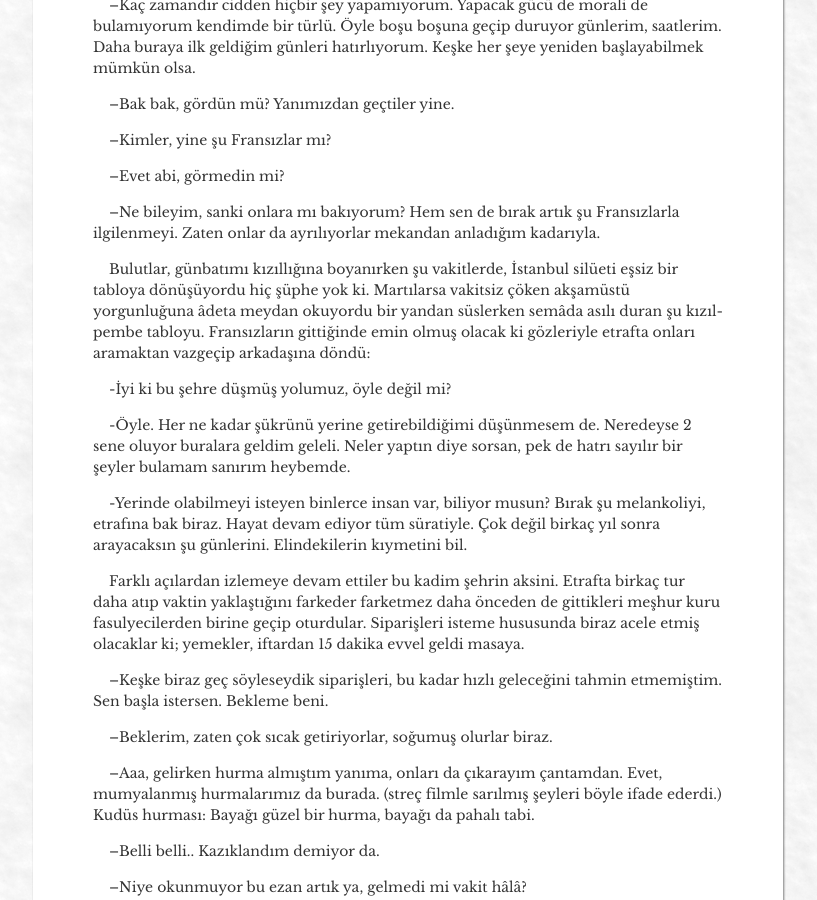
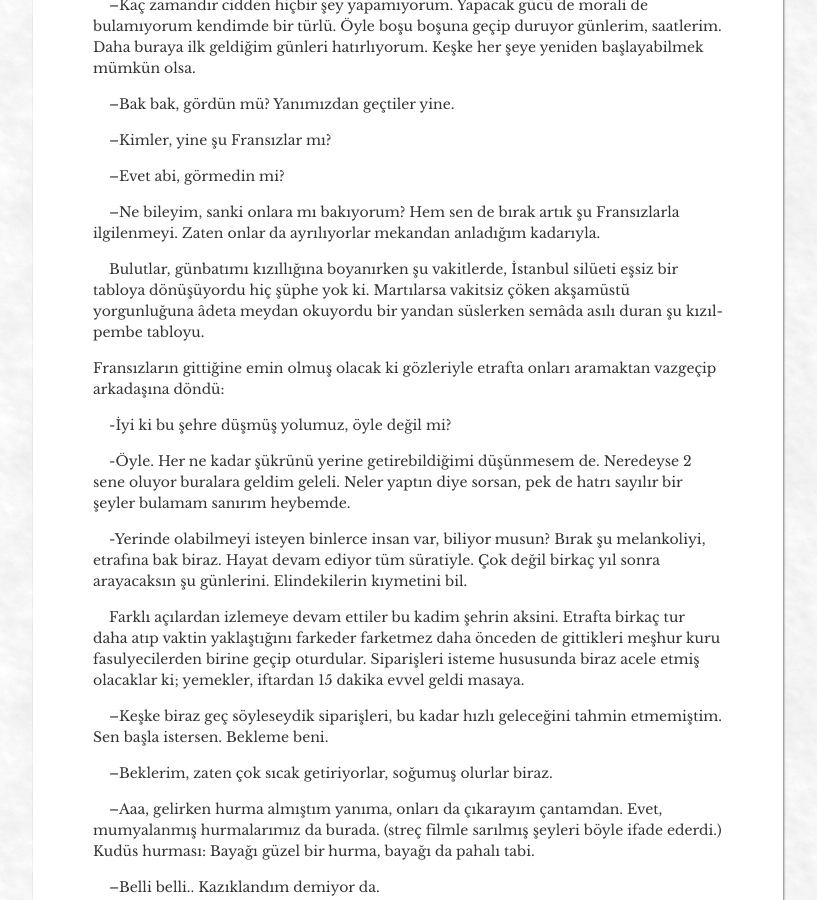
Before and after one commit to muhammedaydogdu/muhammedaydogdu.github.io, a Jekyll site: the page built from _posts/2018-03-31-o-ve-o.md, in a window 1280 px wide and 900 px high, scrolled down 5140 px. Shown: the whole window, without its empty margins (232-1049 px from the left). Built offline with Jekyll 4.4.1, drawn with Linux system fonts in a browser that asks for light colours.

Commit message:
Update 2018-03-31-o-ve-o.md

```diff
--- a/_posts/2018-03-31-o-ve-o.md
+++ b/_posts/2018-03-31-o-ve-o.md
@@ -191,7 +191,9 @@ x: "200"
 
 &nbsp;&nbsp;&nbsp;&nbsp;–Ne bileyim, sanki onlara mı bakıyorum? Hem sen de bırak artık şu Fransızlarla ilgilenmeyi. Zaten onlar da ayrılıyorlar mekandan anladığım kadarıyla.
 
-&nbsp;&nbsp;&nbsp;&nbsp;Bulutlar, günbatımı kızıllığına boyanırken şu vakitlerde, İstanbul silüeti eşsiz bir tabloya dönüşüyordu hiç şüphe yok ki. Martılarsa vakitsiz çöken akşamüstü yorgunluğuna âdeta meydan okuyordu bir yandan süslerken semâda asılı duran şu kızıl-pembe tabloyu. Fransızların gittiğinde emin olmuş olacak ki gözleriyle etrafta onları aramaktan vazgeçip arkadaşına döndü:
+&nbsp;&nbsp;&nbsp;&nbsp;Bulutlar, günbatımı kızıllığına boyanırken şu vakitlerde, İstanbul silüeti eşsiz bir tabloya dönüşüyordu hiç şüphe yok ki. Martılarsa vakitsiz çöken akşamüstü yorgunluğuna âdeta meydan okuyordu bir yandan süslerken semâda asılı duran şu kızıl-pembe tabloyu.
+
+Fransızların gittiğine emin olmuş olacak ki gözleriyle etrafta onları aramaktan vazgeçip arkadaşına döndü:
 
 &nbsp;&nbsp;&nbsp;&nbsp;-İyi ki bu şehre düşmüş yolumuz, öyle değil mi?
 
@@ -292,6 +294,5 @@ x: "200"
 
 <br/>
 <br/>
-<br/>
 &nbsp;&nbsp;&nbsp;&nbsp;_27 Mart 2018, 00:13
 &nbsp;&nbsp;&nbsp;&nbsp;Küplüce.._
```
